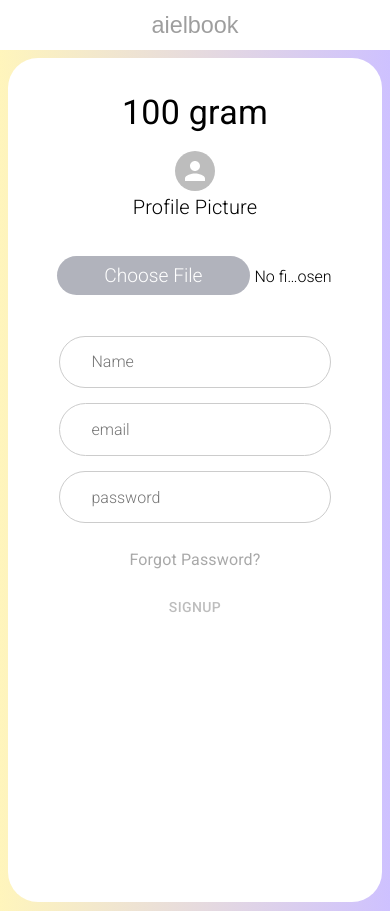
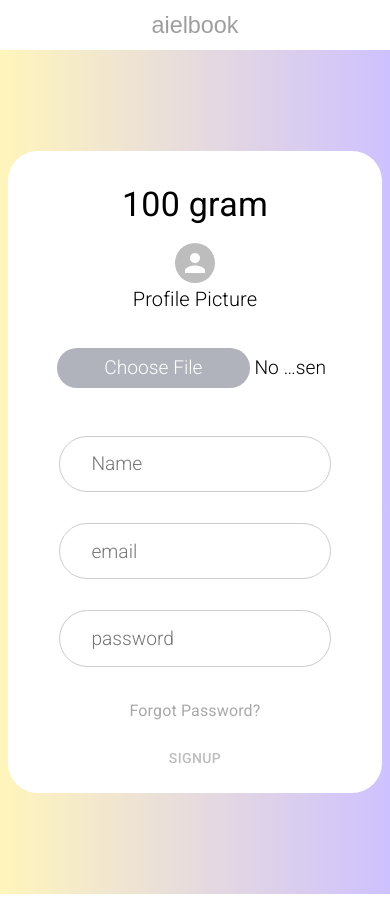
Before and after one commit to Ranjeet1508/Social_Media_website, a React (Create React App) app: page /signup in a window 390 px wide. Built offline with nearby package versions, Linux system fonts and the light colour scheme; grey boxes are pictures that could not be loaded; a web font is replaced by a local one.

Commit message:
social media

```diff
--- a/src/Component/Signup/signup.css
+++ b/src/Component/Signup/signup.css
@@ -12,7 +12,6 @@
 .signupForm {
     background-color: white;
     width: 50%;
-    height: 100vh;
     border-radius: 30px;
     box-sizing: border-box;
     padding: 2vmax;
@@ -71,8 +70,9 @@
 
     .signupForm > input {
         padding: 4vw 8vw;
-        font: 100 1rem "Roboto", sans-serif;
-        margin: 2vw;
+        margin: 2vmax;
+        font: 100 1.2rem "Roboto", sans-serif;
+        margin: 4vw;
     }
 
 
```
